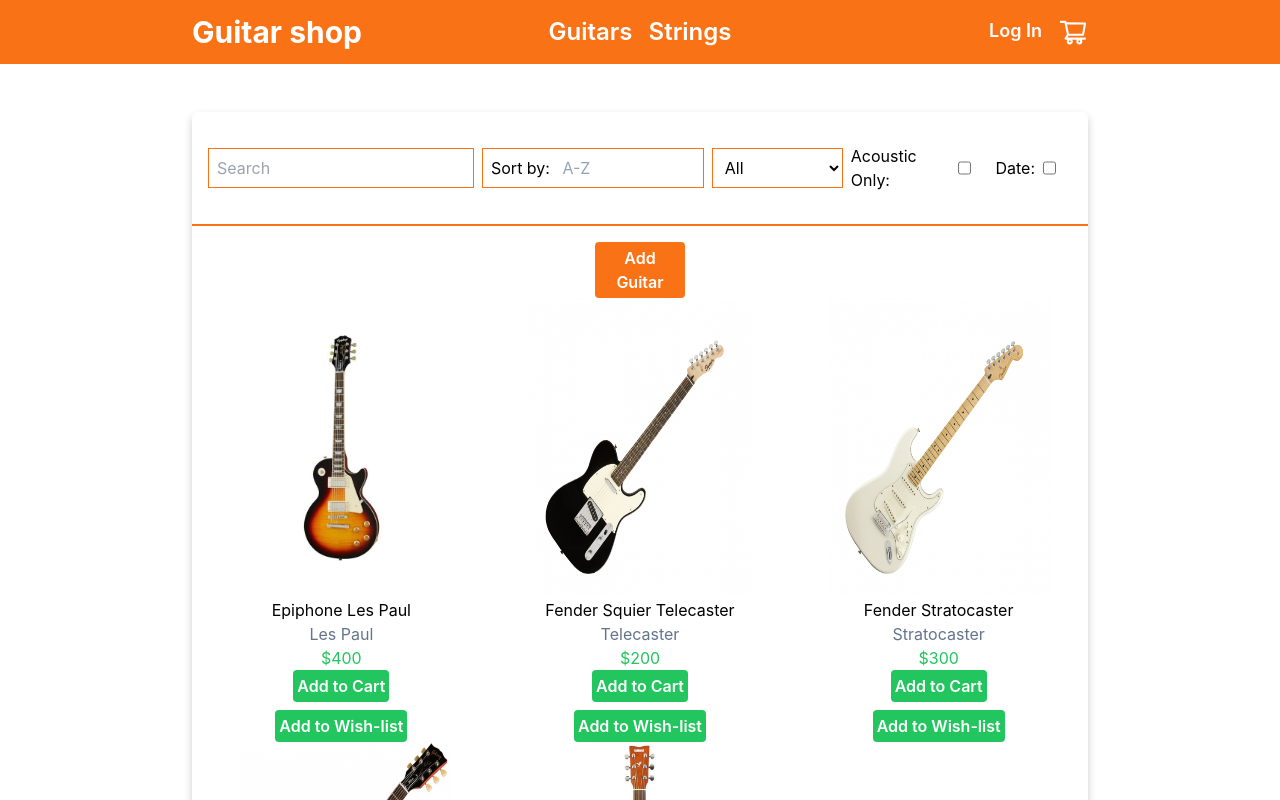
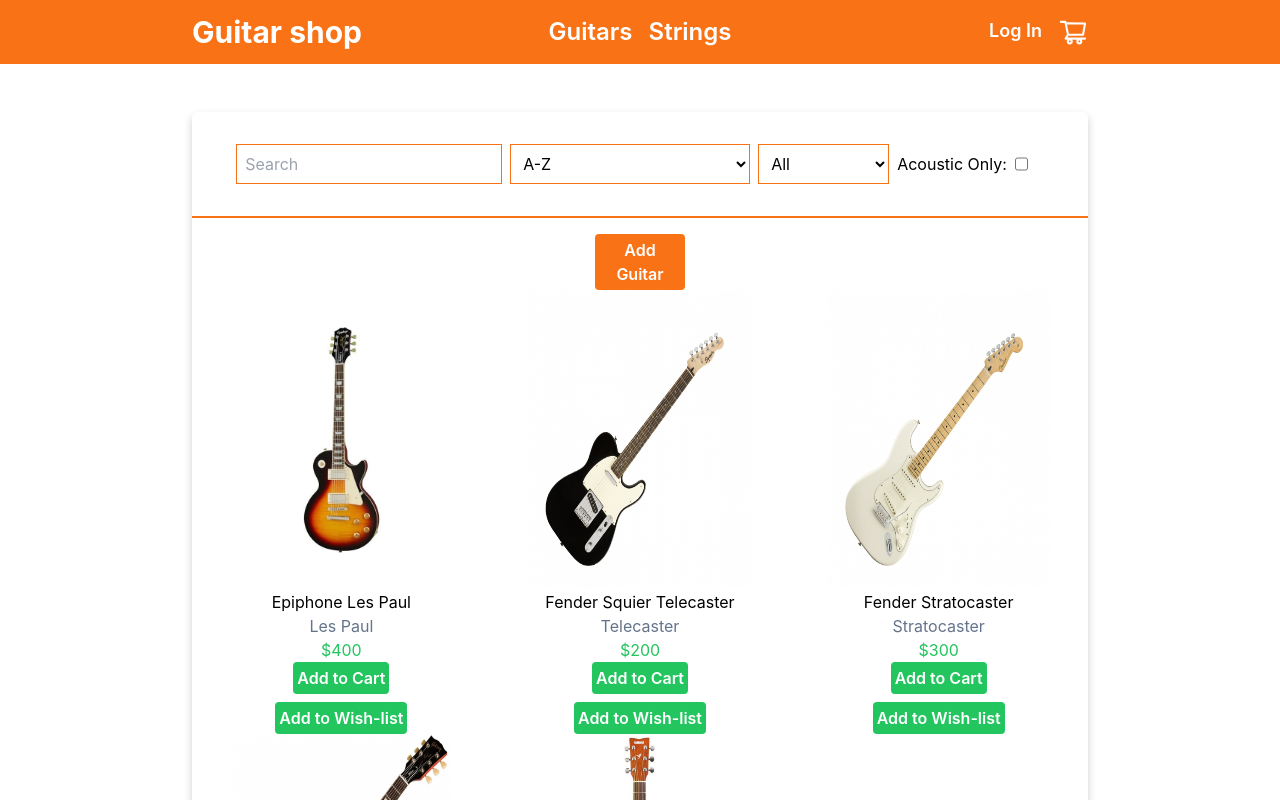
Before and after one commit to BartoszBrodowski/frontend-uni, a React (Create React App) app in the folder guitar-shop/: page / in a window 1280 px wide. Shown: the top 800 px of the page. Built offline with nearby package versions, Linux system fonts and the light colour scheme.

Commit message:
Refactor Guitar filters, add date sort

```diff
--- a/guitar-shop/src/app/store.js
+++ b/guitar-shop/src/app/store.js
@@ -1,19 +1,15 @@
 import { configureStore } from '@reduxjs/toolkit';
 import guitarsListReducer from '../features/guitarsList/guitarsListSlice';
 import searchSortGuitarsReducer from '../features/searchSortGuitars/searchSortGuitarsSlice';
-import dropdownReducer from '../features/sortDropdown/dropdownSlice';
 import shoppingCartReducer from '../features/shoppingCart/shoppingCartSlice';
 import userInfoReducer from '../features/userInfo/userInfoSlice';
 import stringsListReducer from '../features/stringsList/stringsListSlice';
-import searchSortStringsReducer from '../features/searchSortStrings/searchSortStrings';
 import logger from 'redux-logger';
 
 const rootReducer = {
 	guitarsList: guitarsListReducer,
 	stringsList: stringsListReducer,
 	searchSortGuitars: searchSortGuitarsReducer,
-	searchSortStrings: searchSortStringsReducer,
-	dropdown: dropdownReducer,
 	shoppingCart: shoppingCartReducer,
 	userInfo: userInfoReducer,
 };
--- a/guitar-shop/src/components/SearchResults/GuitarsFilters.js
+++ b/guitar-shop/src/components/SearchResults/GuitarsFilters.js
@@ -1,17 +1,24 @@
 import Dropdown from '../../features/sortDropdown/Dropdown';
 import { useSelector, useDispatch } from 'react-redux';
 import { showDropdown } from '../../features/sortDropdown/dropdownSlice';
-import { changeSearchValue, filterByType } from '../../features/guitarsList/guitarsListSlice';
+import {
+	changeSearchValue,
+	filterByType,
+	sortAtoZ,
+	sortPriceHighToLow,
+	sortPriceLowToHigh,
+	sortZtoA,
+	sortByDate,
+} from '../../features/guitarsList/guitarsListSlice';
 import { useState } from 'react';
-import { changeSort } from '../../features/searchSortGuitars/searchSortGuitarsSlice';
-import { sortByDate } from '../../features/guitarsList/guitarsListSlice';
+// import { changeSort } from '../../features/searchSortGuitars/searchSortGuitarsSlice';
 
 const GuitarsFilters = () => {
 	const [selectValue, setSelectValue] = useState('All');
 	const [dateSort, setDateSort] = useState(false);
+	const [currentSort, setCurrentSort] = useState('A-Z');
 	const currentSearchSort = useSelector((state) => state.searchSortGuitars.value);
 	const currentSearchType = useSelector((state) => state.searchSortGuitars.type);
-	const displayDropdown = useSelector((state) => state.dropdown.value);
 	const helperSelector = useSelector((state) => state.guitarsList);
 	const [showOnlyAcoustics, setShowOnlyAcoustics] = useState(false);
 	const dispatch = useDispatch();
@@ -27,15 +34,14 @@
 	const typeSelectHandler = (e) => {
 		dispatch(filterByType(e.target.value));
 		setSelectValue(e.target.value);
-		dispatch(changeSort('A-Z'));
 	};
 
 	const showOnlyAcousticsHandler = () => {
 		setShowOnlyAcoustics(!showOnlyAcoustics);
 		if (showOnlyAcoustics) {
 			dispatch(filterByType('All'));
-			dispatch(changeSort('A-Z'));
 			setSelectValue('All');
+			setCurrentSort('A-Z');
 		} else {
 			dispatch(filterByType('Acoustic'));
 		}
@@ -44,7 +50,29 @@
 	const sortByDateHandler = () => {
 		setDateSort(!dateSort);
 		dispatch(sortByDate(dateSort));
-		dispatch(changeSort('A-Z'));
+	};
+
+	const sortSelectHandler = (e) => {
+		if (e.target.value === 'A-Z') {
+			setCurrentSort('A-Z');
+			dispatch(sortAtoZ());
+		}
+		if (e.target.value === 'Z-A') {
+			setCurrentSort('Z-A');
+			dispatch(sortZtoA());
+		}
+		if (e.target.value === 'Price: Low to High') {
+			setCurrentSort('Price: Low to High');
+			dispatch(sortPriceLowToHigh());
+		}
+		if (e.target.value === 'Price: High to Low') {
+			setCurrentSort('Price: High to Low');
+			dispatch(sortPriceHighToLow());
+		}
+		if (e.target.value === 'Date') {
+			setCurrentSort('Date');
+			dispatch(sortByDate(dateSort));
+		}
 	};
 
 	return (
@@ -55,13 +83,18 @@
 				type='text'
 				onChange={(e) => searchHandler(e)}
 			/>
-			<form className='w-60' onClick={dropdownOpenHanlder}>
-				<div className='flex items-center border-orange-500 border h-10 z-10 px-2'>
-					<h1>
-						Sort by: <span className='text-slate-400 ml-2'>{currentSearchSort}</span>
-					</h1>
-				</div>
-				{displayDropdown && <Dropdown />}
+			<form className='w-60'>
+				<select
+					className='w-60 bg-white border border-orange-500 h-10 p-2'
+					name='Sort'
+					value={currentSort}
+					onChange={(e) => sortSelectHandler(e)}>
+					<option value='A-Z'>A-Z</option>
+					<option value='Z-A'>Z-A</option>
+					<option value='Price: Low to High'>Price: Low to High</option>
+					<option value='Price: High to Low'>Price: High to Low</option>
+					<option value='Date'>Date</option>
+				</select>
 			</form>
 			<select
 				value={selectValue}
@@ -77,10 +110,6 @@
 				<h1>Acoustic Only:</h1>
 				<input type='checkbox' onChange={showOnlyAcousticsHandler} />
 			</div>
-			<div className='flex gap-2 mr-4'>
-				<h1>Date: </h1>
-				<input type='checkbox' onChange={sortByDateHandler} />
-			</div>
 		</div>
 	);
 };
--- a/guitar-shop/src/components/SearchResults/StringsFilters.js
+++ b/guitar-shop/src/components/SearchResults/StringsFilters.js
@@ -1,27 +1,35 @@
+import { useState } from 'react';
 import { useDispatch, useSelector } from 'react-redux';
-import { changeSort } from '../../features/searchSortStrings/searchSortStrings';
 import {
 	sortAtoZ,
 	sortZtoA,
 	sortPriceLowToHigh,
 	sortPriceHighToLow,
 	changeSearchValue,
+	sortByDate,
 } from '../../features/stringsList/stringsListSlice';
-import { regexSearch } from '../../features/stringsList/stringsListSlice';
+import { filterAcoustic } from '../../features/stringsList/stringsListSlice';
 
 const StringsFilters = () => {
+	const [onlyAcoustic, setOnlyAcoustic] = useState(true);
+	const [sortDate, setSortDate] = useState(true);
 	const dispatch = useDispatch();
-	const sortValue = useSelector((state) => state.searchSortStrings.value);
 
-	const typeSelectHandler = (e) => {
+	const sortSelectHandler = (e) => {
 		if (e.target.value === 'A-Z') dispatch(sortAtoZ());
 		if (e.target.value === 'Z-A') dispatch(sortZtoA());
 		if (e.target.value === 'Price: Low to High') dispatch(sortPriceLowToHigh());
 		if (e.target.value === 'Price: High to Low') dispatch(sortPriceHighToLow());
+		if (e.target.value === 'Date') dispatch(sortByDate());
 	};
 
 	const searchHandler = (e) => {
 		dispatch(changeSearchValue(e.target.value));
+	};
+
+	const showOnlyAcousticsHandler = () => {
+		setOnlyAcoustic(!onlyAcoustic);
+		dispatch(filterAcoustic(onlyAcoustic));
 	};
 
 	return (
@@ -35,19 +43,16 @@
 			<select
 				className='w-60 bg-white border border-orange-500 h-10 p-2'
 				name='Sort'
-				onChange={(e) => typeSelectHandler(e)}>
+				onChange={(e) => sortSelectHandler(e)}>
 				<option value='A-Z'>A-Z</option>
 				<option value='Z-A'>Z-A</option>
 				<option value='Price: Low to High'>Price: Low to High</option>
 				<option value='Price: High to Low'>Price: High to Low</option>
+				<option value='Date'>Date</option>
 			</select>
 			<div className='flex gap-2 mr-4'>
 				<h1>Acoustic Only:</h1>
-				<input type='checkbox' onChange={null} />
-			</div>
-			<div className='flex gap-2 mr-4'>
-				<h1>Date: </h1>
-				<input type='checkbox' onChange={null} />
+				<input type='checkbox' onChange={showOnlyAcousticsHandler} />
 			</div>
 		</div>
 	);
--- a/guitar-shop/src/features/guitarsList/guitarsListSlice.js
+++ b/guitar-shop/src/features/guitarsList/guitarsListSlice.js
@@ -101,7 +101,6 @@
 			state.value.sort((a, b) => b.price - a.price);
 		},
 		filterByType: (state, action) => {
-			state.value = initialState.value;
 			if (action.payload === 'All') {
 				state.value = initialState.value;
 				return;
--- a/guitar-shop/src/features/searchSortStrings/searchSortStrings.js
+++ /dev/null
@@ -1,22 +0,0 @@
-import { createSlice } from '@reduxjs/toolkit';
-
-const initialState = {
-	value: 'A-Z',
-	onlyAcoustic: false,
-};
-
-export const searchSortStringsSlice = createSlice({
-	name: 'sortSearchStrings',
-	initialState,
-	reducers: {
-		changeSort: (state, action) => {
-			state.value = action.payload;
-		},
-		changeType: (state, action) => {
-			state.type = action.type;
-		},
-	},
-});
-export const { changeSort, changeType } = searchSortStringsSlice.actions;
-
-export default searchSortStringsSlice.reducer;
--- a/guitar-shop/src/features/stringsList/stringsListSlice.js
+++ b/guitar-shop/src/features/stringsList/stringsListSlice.js
@@ -11,6 +11,7 @@
 			image: 'GHS_R+RL_Nickel_Rockers.jpg',
 			type: 'Electric',
 			price: 10.99,
+			date: new Date('June 30, 2021'),
 		},
 		{
 			id: '2cc14971-d42a-440e-b056-0239878d9d06',
@@ -20,6 +21,7 @@
 			image: 'Daddario_NYXL1046_1.jpg',
 			type: 'Electric',
 			price: 12.99,
+			date: new Date('September 11, 2021'),
 		},
 		{
 			id: '874ea296-3b6a-47e6-ac66-4b4395b552a8',
@@ -29,6 +31,7 @@
 			image: 'Ernie_Ball_2721_Regular_Slinky_Cobalt.png',
 			type: 'Electric',
 			price: 12.99,
+			date: new Date('December 9, 2021'),
 		},
 		{
 			id: 'd0f5b0e1-5c5f-4b0f-8f9f-5f9f2f2f2f2f',
@@ -38,6 +41,7 @@
 			image: 'Dunlop_DEN1046_Nickel_Plated_Steel.jpg',
 			type: 'Electric',
 			price: 9.99,
+			date: new Date('April 11, 2021'),
 		},
 		{
 			id: '907c6f0d-94c5-418d-b819-ebd3b3ae788a',
@@ -47,6 +51,7 @@
 			image: "D'Addario_NB1253_Nickel_Bronze.jpg",
 			type: 'Acoustic',
 			price: 12.99,
+			date: new Date('July 20, 2021'),
 		},
 	],
 };
@@ -67,13 +72,20 @@
 		sortPriceHighToLow: (state) => {
 			state.value.sort((a, b) => b.price - a.price);
 		},
+		sortByDate: (state) => {
+			state.value.sort((a, b) => b.date - a.date);
+		},
 		changeSearchValue: (state, action) => {
 			state.searchValue = action.payload;
 		},
-		filterByType: (state, action) => {
-			state.value.filter((strings) => {
-				return strings.type === action.payload;
-			});
+		filterAcoustic: (state, action) => {
+			state.value = initialState.value;
+			if (action.payload === false) {
+				state.value = initialState.value;
+				return;
+			} else {
+				state.value = state.value.filter((strings) => strings.type === 'Acoustic');
+			}
 		},
 	},
 });
@@ -84,7 +96,14 @@
 	});
 };
 
-export const { sortAtoZ, sortZtoA, sortPriceLowToHigh, sortPriceHighToLow, changeSearchValue } =
-	stringsSlice.actions;
+export const {
+	sortAtoZ,
+	sortZtoA,
+	sortPriceLowToHigh,
+	sortPriceHighToLow,
+	changeSearchValue,
+	filterAcoustic,
+	sortByDate,
+} = stringsSlice.actions;
 
 export default stringsSlice.reducer;
```
